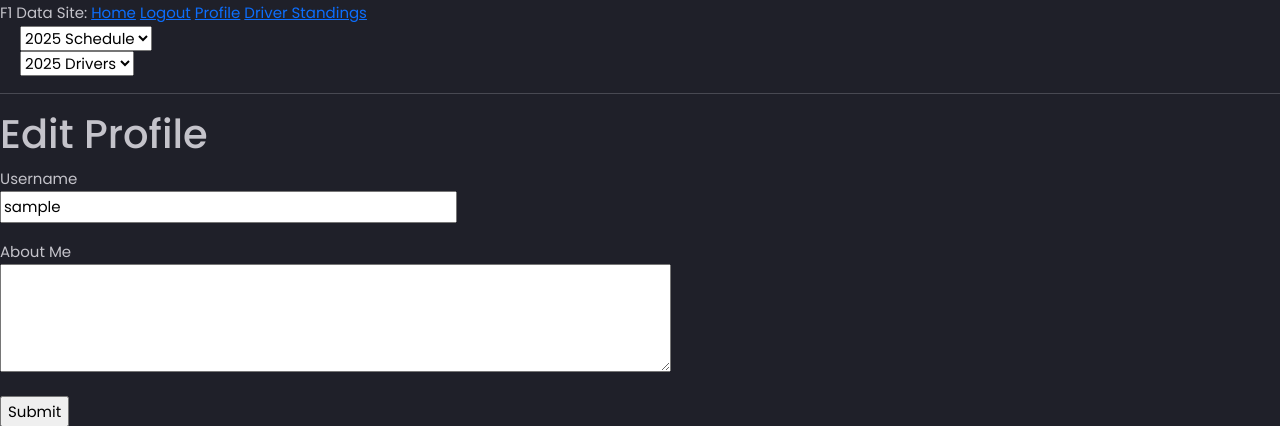
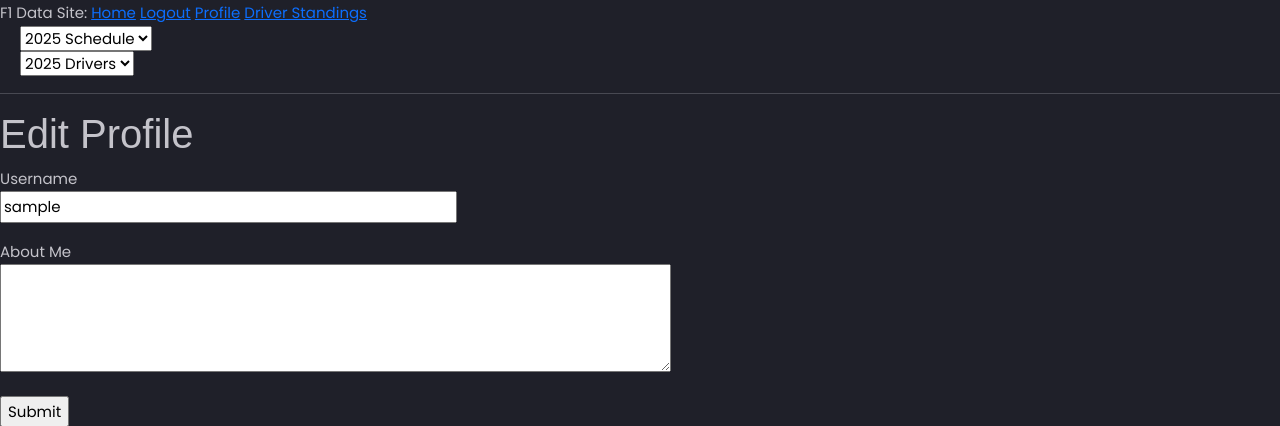
Before and after one commit to Jonah200/F1DataProject, a Flask app: page /edit_profile in a window 1280 px wide. Shown: the top 426 px of the page. Run offline with Flask 3, Linux system fonts and the light colour scheme; the visitor is signed in with stand-in values (Sample User, id 1); data comes from the database, SQL or seed files in the repository; both versions use the stored data as it was after the commit; data that the repository does not hold is empty; some web fonts are replaced.

Commit message:
Added new font

```diff
--- a/app/routes.py
+++ b/app/routes.py
@@ -68,7 +68,7 @@ def index():
     circuit = circuit['MRData']['CircuitTable']['Circuits'][0]
     loc = circuit['Location']
     location = [float(loc['lat']), float(loc['long']), circuit_name]
-    circuit_map.generate_circuit_map(location[0], location[1], location[2])
+    #circuit_map.generate_circuit_map(location[0], location[1], location[2])
 
     return render_template('index.html', session_result=session_result, session_name=session_name, year=year, circuit_name=circuit_name, circuit=circuit)
 
--- a/app/static/styles/style.css
+++ b/app/static/styles/style.css
@@ -1,4 +1,5 @@
 @import url('https://fonts.googleapis.com/css?family=Poppins:400,500,600,700,800,900');
+@import url('https://fonts.cdnfonts.com/css/beyonders');
 
 body{
 	font-family: 'Poppins', sans-serif;
@@ -9,3 +10,7 @@ body{
 	background-color: #1f2029;
 	overflow-x: hidden;
 }
+
+h1, h2, h3, h4, h5, h6 {
+    font-family: 'Beyonders', sans-serif;
+}
```
Also changed, not shown: app.db.
